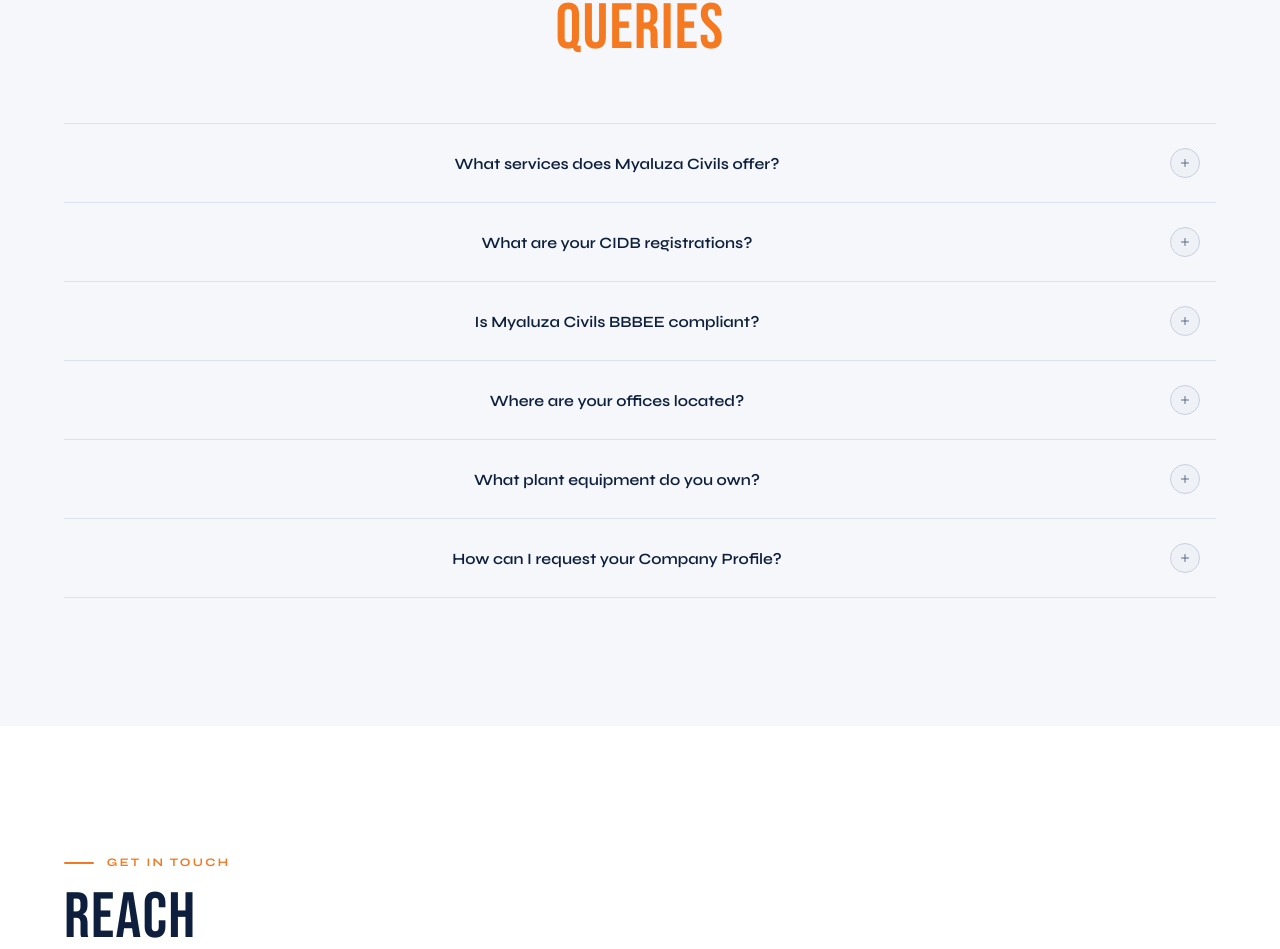
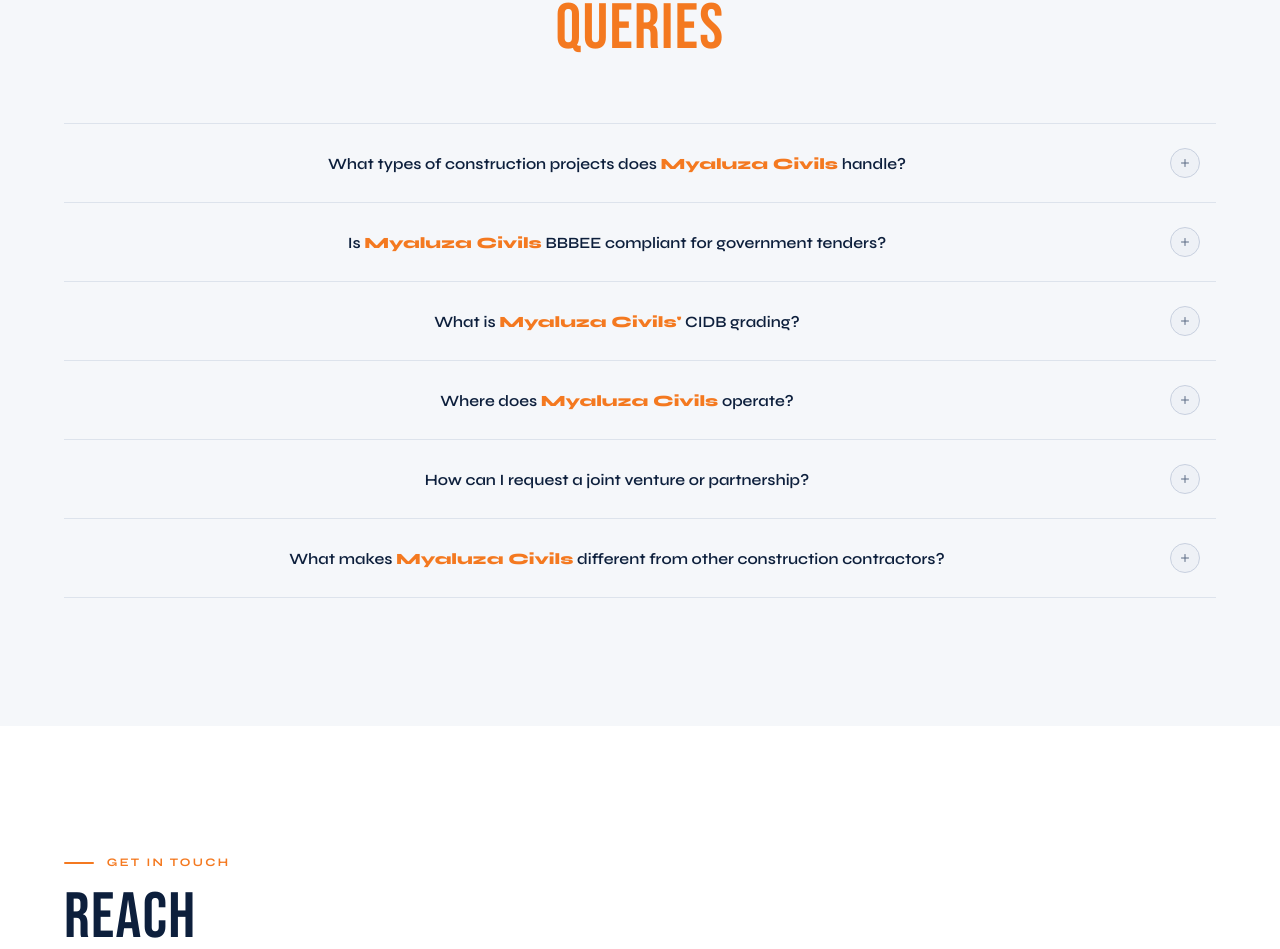
Before and after one commit to colaziest2-ops/Myaluza-Civils, a React (Vite) app: page / in a window 1280 px wide. Shown: the part 6462-7411 px from the top of the page. Built offline with nearby package versions, Linux system fonts and the light colour scheme.

Commit message:
Fix FAQ disappearing issue - Ensure items stay visible when toggling, add multiple visibility safeguards

```diff
--- a/src/App.jsx
+++ b/src/App.jsx
@@ -61,8 +61,13 @@
       entries.forEach(entry => {
         if (!entry.isIntersecting) return;
         const delay = +(entry.target.dataset.delay || 0);
-        setTimeout(() => entry.target.classList.add('visible'), delay);
-        animObserver.unobserve(entry.target);
+        setTimeout(() => {
+          entry.target.classList.add('visible');
+          // Don't unobserve FAQ items so they stay visible
+          if (!entry.target.classList.contains('faq-item')) {
+            animObserver.unobserve(entry.target);
+          }
+        }, delay);
       });
     }, { threshold: 0.05, rootMargin: '0px 0px -40px 0px' });
 
@@ -71,10 +76,17 @@
       animObserver.observe(el);
     });
 
-    // FAQ visibility safety net
-    setTimeout(() => {
-      document.querySelectorAll('.faq-item').forEach(el => el.classList.add('visible'));
-    }, 1500);
+    // FAQ visibility safety net - ensure they're always visible
+    const ensureFaqVisible = () => {
+      document.querySelectorAll('.faq-item').forEach(el => {
+        el.classList.add('visible');
+        el.style.opacity = '1';
+        el.style.transform = 'translateY(0)';
+      });
+    };
+    setTimeout(ensureFaqVisible, 100);
+    setTimeout(ensureFaqVisible, 1500);
+    setTimeout(ensureFaqVisible, 3000);
 
     // Portfolio drag scroll
     const portfolioScroll = document.getElementById('portfolioScroll');
@@ -118,6 +130,14 @@
 
   const toggleFaq = (index) => {
     setOpenFaq(openFaq === index ? null : index);
+    // Ensure all FAQ items remain visible
+    setTimeout(() => {
+      document.querySelectorAll('.faq-item').forEach(el => {
+        el.classList.add('visible');
+        el.style.opacity = '1';
+        el.style.transform = 'translateY(0)';
+      });
+    }, 50);
   };
 
   const handleFormSubmit = (e) => {
@@ -133,28 +153,28 @@
 
   const faqs = [
     {
-      question: 'What services does Myaluza Civils offer?',
-      answer: 'We specialize in civil engineering (water reticulation, concrete structures, roads) and general building construction (new buildings, renovations, extensions).'
+      question: 'What types of construction projects does <span class="brand-name">Myaluza Civils</span> handle?',
+      answer: '<strong class="brand-name">Myaluza Civils</strong> specializes in two core areas: Civil Engineering — including water reticulation, concrete structures (chambers, retaining walls, culverts), and roads (surfacing, sidewalks, paving, kerbing and channelling) — and General Building, encompassing new builds, renovations, and structural extensions.'
     },
     {
-      question: 'What are your CIDB registrations?',
-      answer: 'We are registered with CIDB as 5 GB PE (General Building) and 6 CE PE (Civil Engineering).'
+      question: 'Is <span class="brand-name">Myaluza Civils</span> BBBEE compliant for government tenders?',
+      answer: 'Yes, <strong class="brand-name">Myaluza Civils</strong> is Level 1 BBBEE certified and 100% Black-Owned, making us an ideal transformation partner for government and private sector projects requiring BBBEE compliance.'
     },
     {
-      question: 'Is Myaluza Civils BBBEE compliant?',
-      answer: 'Yes, we are Level 1 BBBEE certified and 100% Black-Owned, making us an ideal transformation partner for government and private sector projects.'
+      question: 'What is <span class="brand-name">Myaluza Civils\'</span> CIDB grading?',
+      answer: 'We are registered with CIDB as 5 GB PE (General Building) and 6 CE PE (Civil Engineering), enabling us to tender for a wide range of construction and civil engineering projects.'
     },
     {
-      question: 'Where are your offices located?',
-      answer: 'Our head office is in Pietermaritzburg (102 Trelawney Road, Fairmade), with branch offices in Greytown and Durban (Glenwood).'
+      question: 'Where does <span class="brand-name">Myaluza Civils</span> operate?',
+      answer: 'Our head office is in Pietermaritzburg (102 Trelawney Road, Fairmade), with branch offices in Greytown (P17 Inadi Road, Emabovini) and Durban (4 Clarancier House, 184 Clark Road, Glenwood). We serve clients across KwaZulu-Natal.'
     },
     {
-      question: 'What plant equipment do you own?',
-      answer: 'Our owned plant includes 2× TLB 4X4, 2× Tipper Trucks, 1× Water Cart, 1× Excavator, 1× Grader, 1× Roller, and 1× Bob Cat.'
+      question: 'How can I request a joint venture or partnership?',
+      answer: 'Fill out the form in the "Request Our Intelligence" section above, selecting "Joint Venture / Partnership" as your reason. Our team will send our comprehensive Company Profile and arrange a consultation within one business day.'
     },
     {
-      question: 'How can I request your Company Profile?',
-      answer: 'Fill out the form in the "Request Our Intelligence" section above. Our team will send the comprehensive Company Profile document to your email within one business day.'
+      question: 'What makes <span class="brand-name">Myaluza Civils</span> different from other construction contractors?',
+      answer: 'We combine deep technical expertise with genuine partnership values. As a 100% Black-Owned, BBBEE Level 1 company with CIDB grading in both civil and building sectors, we bring compliance, capability, and commitment to every project — backed by owned plant equipment and a proven track record since 2012.'
     }
   ];
 
@@ -445,8 +465,8 @@
                 </div>
                 <div className="form-group">
                   <label className="form-label" htmlFor="f-reason">Reason for Request *</label>
-                  <select id="f-reason" className="form-input form-select" required onChange={handleInputChange}>
-                    <option value="" disabled selected>Select a reason...</option>
+                  <select id="f-reason" className="form-input form-select" required onChange={handleInputChange} defaultValue="">
+                    <option value="" disabled>Select a reason...</option>
                     <option>Tender / Bid Preparation</option>
                     <option>Joint Venture / Partnership</option>
                     <option>Subcontracting Opportunity</option>
@@ -481,7 +501,7 @@
           {faqs.map((faq, index) => (
             <div key={index} className={`faq-item ${openFaq === index ? 'open' : ''}`}>
               <div className="faq-question" onClick={() => toggleFaq(index)} role="button" tabIndex="0" aria-expanded={openFaq === index}>
-                <span>{faq.question}</span>
+                <span dangerouslySetInnerHTML={{__html: faq.question}}></span>
                 <div className="faq-icon">
                   <svg viewBox="0 0 24 24" fill="none" stroke="currentColor" strokeWidth="2" strokeLinecap="round" strokeLinejoin="round">
                     <line x1="12" y1="5" x2="12" y2="19"></line>
@@ -490,7 +510,7 @@
                 </div>
               </div>
               <div className="faq-answer" style={{maxHeight: openFaq === index ? '500px' : '0'}}>
-                <div className="faq-answer-inner">{faq.answer}</div>
+                <div className="faq-answer-inner" dangerouslySetInnerHTML={{__html: faq.answer}}></div>
               </div>
             </div>
           ))}
--- a/src/index.css
+++ b/src/index.css
@@ -1054,12 +1054,16 @@
     .faq-item:first-child { border-top: 1.5px solid var(--border-soft); }
 
     .faq-item.visible {
-      opacity: 1;
-      transform: translateY(0);
+      opacity: 1 !important;
+      transform: translateY(0) !important;
       transition: opacity 0.6s, transform 0.6s;
     }
 
-    .faq-item.open { background: var(--bg-white); border-radius: 0; }
+    .faq-item.open {
+      background: var(--bg-white);
+      border-radius: 0;
+      opacity: 1 !important;
+    }
 
     .faq-question {
       display: flex;
```
